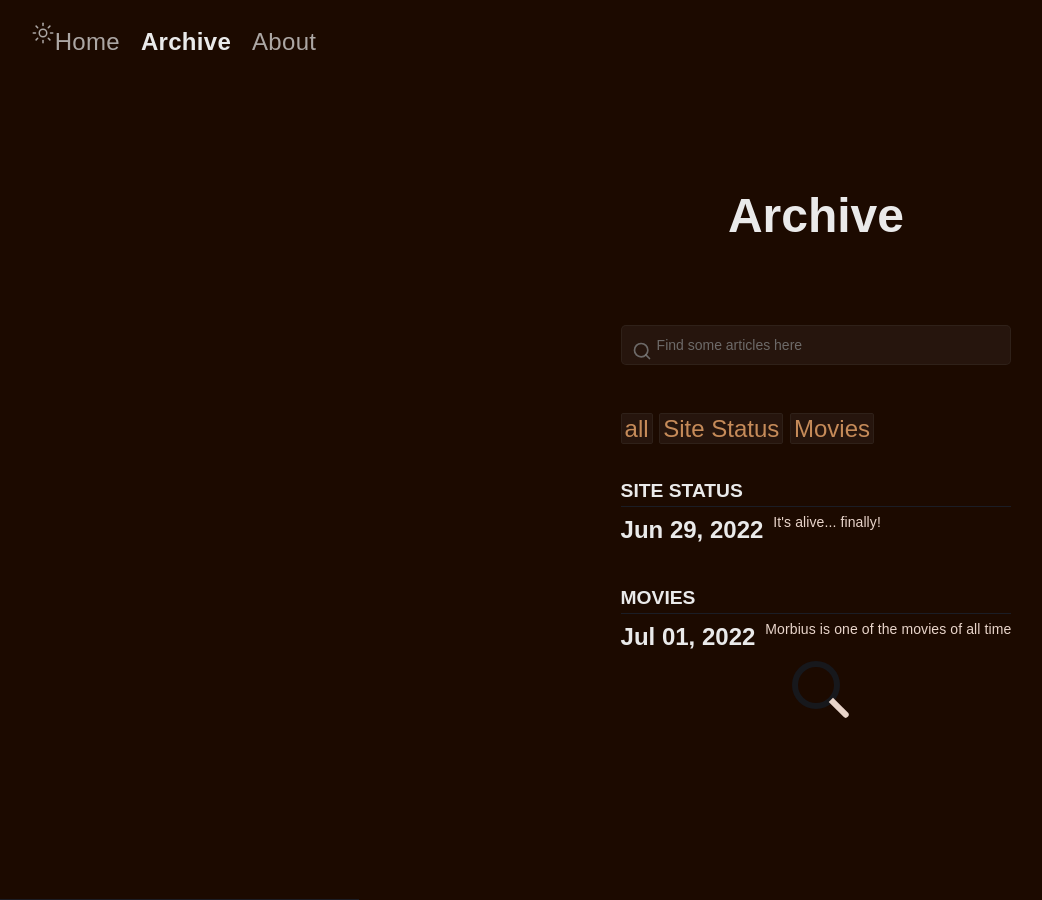
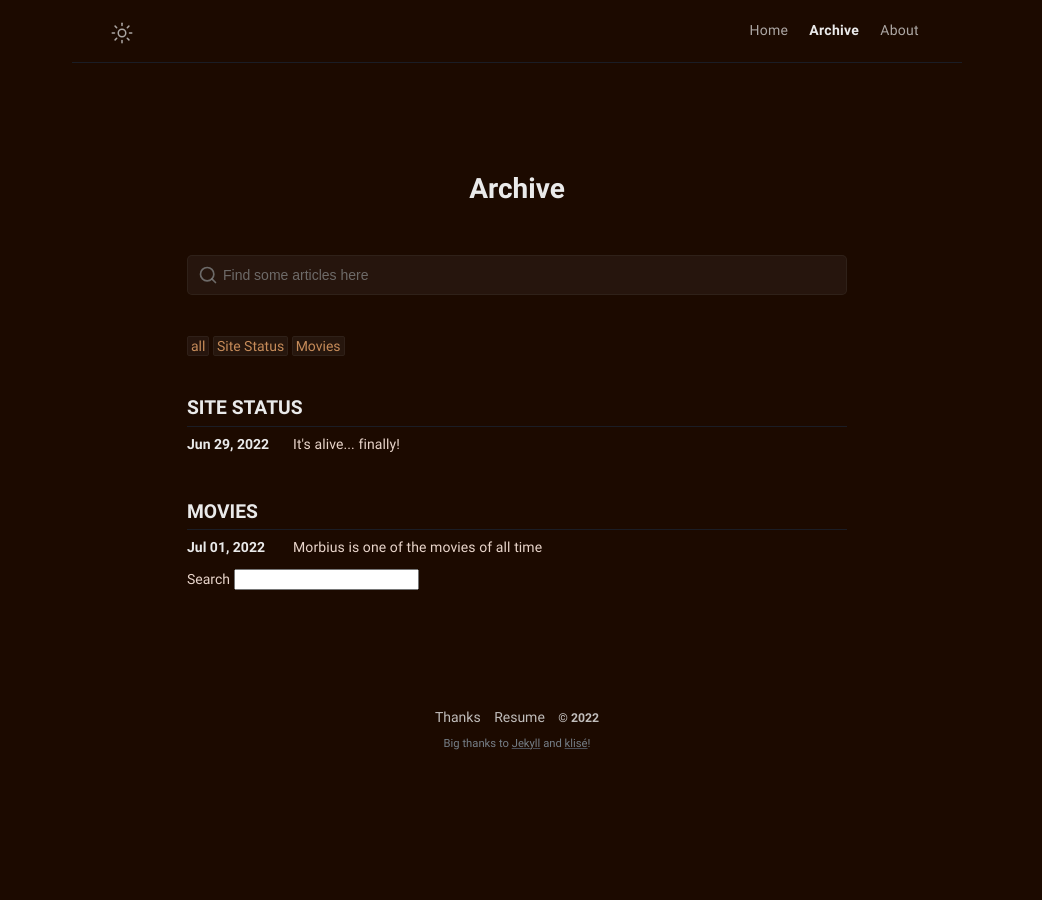
Before and after one commit to philippines69/carlcastroarchives, a Jekyll site: the page built from archive.html, in a window 1280 px wide. Shown: the whole page, without its empty margins (123-1165 px from the left). Built offline with Jekyll 4.4.1, drawn with Linux system fonts in a browser that asks for light colours.

Commit message:
Update _base.scss

```diff
--- a/_sass/klise/_base.scss
+++ b/_sass/klise/_base.scss
@@ -366,148 +366,3 @@ mark,
     }
   }
 }
-
-* {
-	border: 0;
-	box-sizing: border-box;
-	margin: 0;
-	padding: 0;
-}
-:root {
-	--bg: #e3e4e8;
-	--fg: #17181c;
-	--input: #ffffff;
-	--primary: #255ff4;
-	--dur: 1s;
-	font-size: calc(16px + (24 - 16)*(100vw - 320px)/(1280 - 320));
-}
-body, input {
-	color: var(--fg);
-	font: 1em/1.5 Hind, sans-serif;
-}
-body {
-	background: var(--bg);
-	display: flex;
-	height: 100vh;
-}
-form, input, .caret {
-	margin: auto;
-}
-form {
-	position: relative;
-	width: 100%;
-	max-width: 17em;
-}
-input, .caret {
-	display: block;
-	transition: all calc(var(--dur) * 0.5) linear;
-}
-input {
-	background: transparent;
-	border-radius: 50%;
-	box-shadow: 0 0 0 0.25em inset;
-	caret-color: var(--primary);
-	width: 2em;
-	height: 2em;
-	-webkit-appearance: none;
-	-moz-appearance: none;
-	appearance: none;
-}
-input:focus, input:valid {
-	background: var(--input);
-	border-radius: 0.25em;
-	box-shadow: none;
-	padding: 0.75em 1em;
-	transition-duration: calc(var(--dur) * 0.25);
-	transition-delay: calc(var(--dur) * 0.25);
-	width: 100%;
-	height: 3em;
-}
-input:focus {
-	animation: showCaret var(--dur) steps(1);
-	outline: transparent;
-}
-input:focus + .caret, input:valid + .caret {
-	animation: handleToCaret var(--dur) linear;
-	background: transparent;
-	width: 1px;
-	height: 1.5em;
-	transform: translate(0,-1em) rotate(-180deg) translate(7.5em,-0.25em);
-}
-input::-webkit-search-decoration {
-	-webkit-appearance: none;
-}
-label {
-	color: #e3e4e8;
-	overflow: hidden;
-	position: absolute;
-	width: 0;
-	height: 0;
-}
-.caret {
-	background: currentColor;
-	border-radius: 0 0 0.125em 0.125em;
-	margin-bottom: -0.6em;
-	width: 0.25em;
-	height: 1em;
-	transform: translate(0,-1em) rotate(-45deg) translate(0,0.875em);
-	transform-origin: 50% 0;
-}
-
-/* Dark mode */
-@media (prefers-color-scheme: dark) {
-	:root {
-		--bg: #17181c;
-		--fg: #e3e4e8;
-		--input: #2e3138;
-		--primary: #5583f6;
-	}
-}
-
-/* Animations */
-@keyframes showCaret {
-	from {
-		caret-color: transparent;
-	}
-	to {
-		caret-color: var(--primary);
-	}
-}
-@keyframes handleToCaret {
-	from {
-		background: currentColor;
-		width: 0.25em;
-		height: 1em;
-		transform: translate(0,-1em) rotate(-45deg) translate(0,0.875em);
-	}
-	25% {
-		background: currentColor;
-		width: 0.25em;
-		height: 1em;
-		transform: translate(0,-1em) rotate(-180deg) translate(0,0.875em);
-	}
-	50%, 62.5% {
-		background: var(--primary);
-		width: 1px;
-		height: 1.5em;
-		transform: translate(0,-1em) rotate(-180deg) translate(7.5em,2.5em);
-	}
-	75%, 99% {
-		background: var(--primary);
-		width: 1px;
-		height: 1.5em;
-		transform: translate(0,-1em) rotate(-180deg) translate(7.5em,-0.25em);
-	}
-	87.5% {
-		background: var(--primary);
-		width: 1px;
-		height: 1.5em;
-		transform: translate(0,-1em) rotate(-180deg) translate(7.5em,0.125em);
-	}
-	to {
-		background: transparent;
-		width: 1px;
-		height: 1.5em;
-		transform: translate(0,-1em) rotate(-180deg) translate(7.5em,-0.25em);
-	}
-}
```
